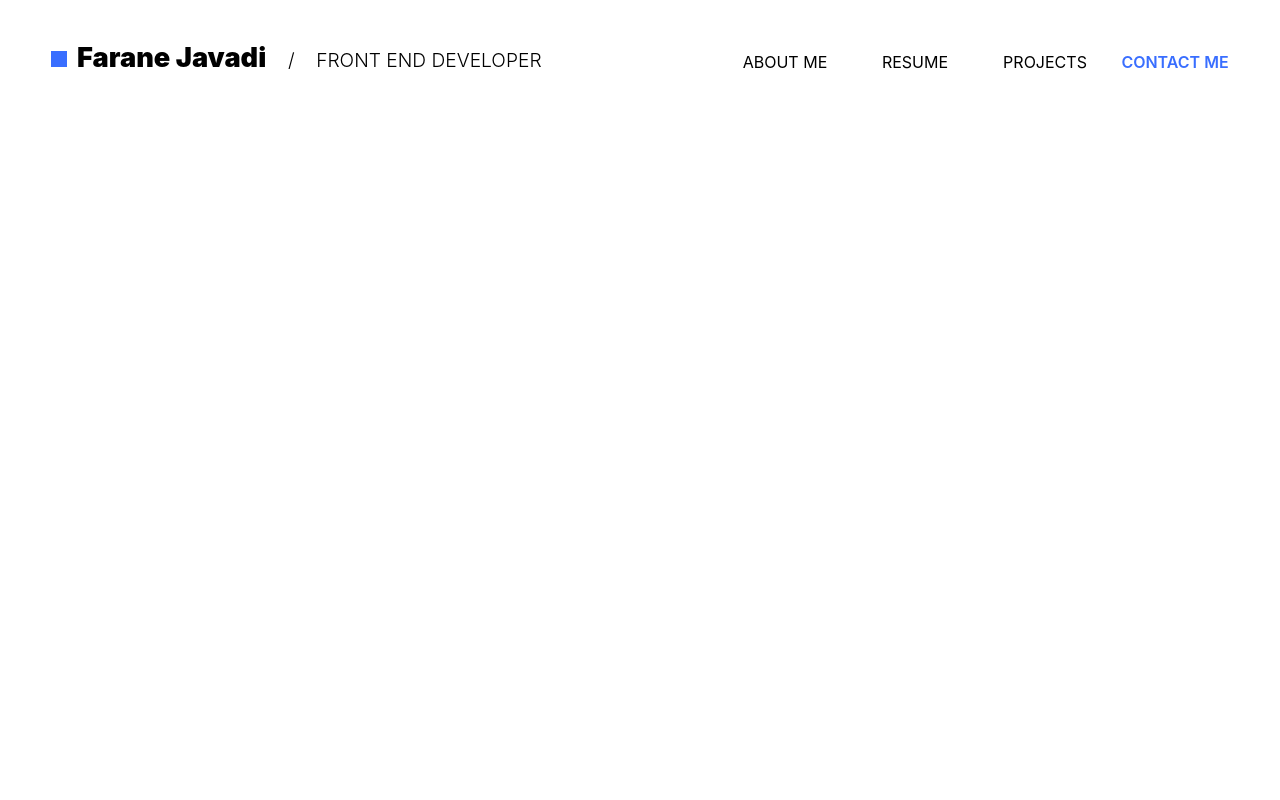
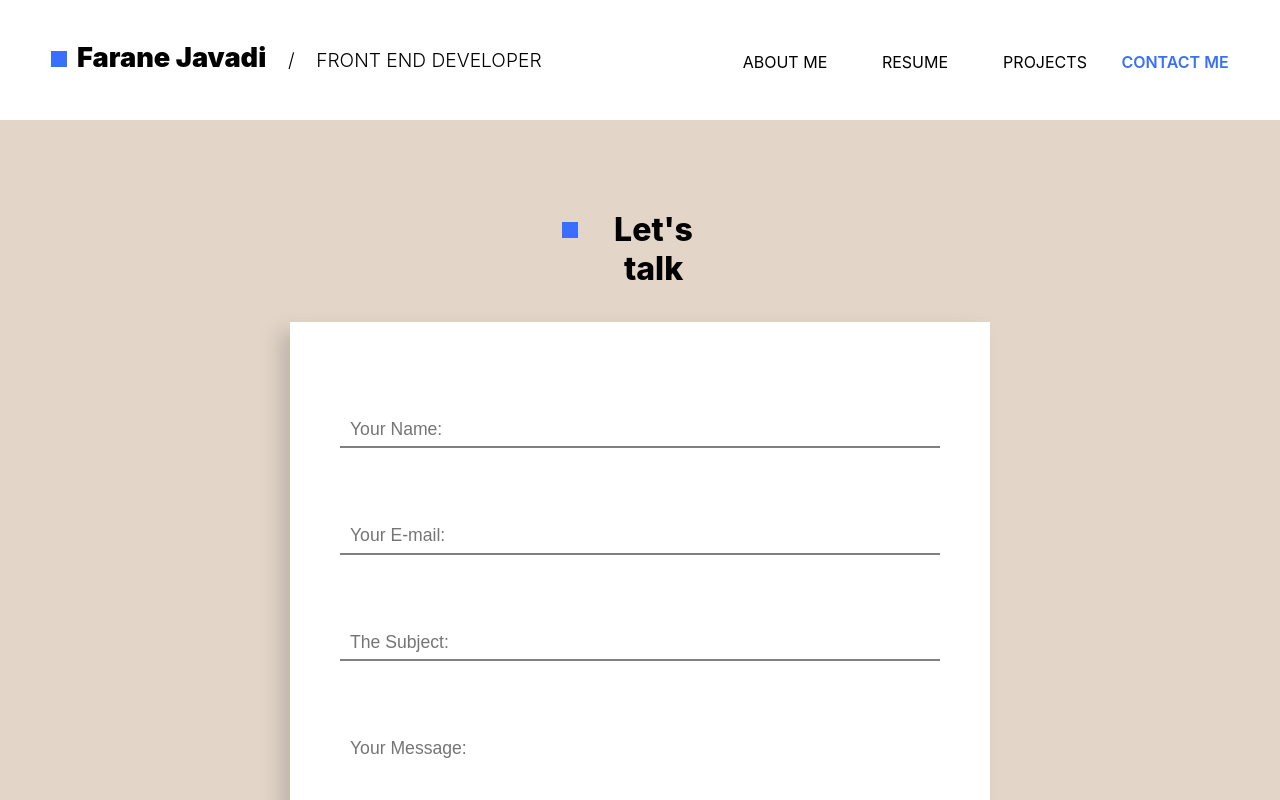
Before and after one commit to faraneh/Dream, a React (Create React App) app: page /contact-me in a window 1280 px wide. Shown: the top 800 px of the page. Built offline with nearby package versions, Linux system fonts and the light colour scheme.

Commit message:
contact-page

```diff
--- a/package.json
+++ b/package.json
@@ -11,6 +11,8 @@
     "@testing-library/jest-dom": "^5.14.1",
     "@testing-library/react": "^11.2.7",
     "@testing-library/user-event": "^12.8.3",
+    "axios": "^0.21.1",
+    "emailjs-com": "^3.2.0",
     "react": "^17.0.2",
     "react-dom": "^17.0.2",
     "react-router-dom": "^5.2.0",
--- /dev/null
+++ b/src/axios-orders.jsx
@@ -0,0 +1,7 @@
+import axios from 'axios';
+
+const instance = axios.create ({
+    baseURL : 'https://dream-64a94-default-rtdb.firebaseio.com/'
+});
+
+export default instance;
--- /dev/null
+++ b/src/components/contactMe/contactMe.css
@@ -0,0 +1,37 @@
+.contactMe {
+    text-align: center;
+    padding: 0;
+    padding-top: 150px;
+    padding-bottom: 50px;
+    background-color:rgb(227, 213, 200);
+}
+
+.contactMeForm {
+    width: 700px;
+    min-height: 800px;
+    background-color: white;
+    box-shadow: -11px 9px 18px -1px rgba(105, 105, 105, 0.3);
+    -webkit-box-shadow: -11px 9px 18px -1px rgba(105, 105, 105, 0.3);
+    -moz-box-shadow: -11px 9px 18px -1px rgba(105, 105, 105, 0.3);
+    margin: 20px auto;
+    padding: 40px;
+    padding-top: 70px;
+    box-sizing: border-box;
+    text-align: left;
+}
+.contactMeHeader {
+    /* border: 1px solid red; */
+    width: 189px;
+    height: 2rem;
+    margin: 50px auto 90px;
+    display: flex;
+    justify-content: space-around;
+    padding: 10px;
+    box-sizing: border-box;
+}
+.contactMeHeader h1 {
+    margin: 0;
+    margin-left: -5px;
+    font-weight: 800;
+    font-size: 2rem;
+}
--- /dev/null
+++ b/src/components/contactMe/contactMe.jsx
@@ -0,0 +1,172 @@
+import React, { Component } from 'react';
+import './contactMe.css';
+import ContactMeInput from './contactMeInput/contactMeInput';
+import axios from '../../axios-orders';
+import emailjs from 'emailjs-com';
+
+class ContactMe extends Component {
+    state = {
+        contactMe: {
+            name: {
+                elementType: 'input',
+                elementConfig: {
+                    type: "text",
+                    placeholder: "Your Name:"
+                },
+                value: '',
+                validation: {
+                    required: true,
+                },
+                valid: false,
+                touched: false,
+            },
+            email:  {
+                elementType: 'input',
+                elementConfig: {
+                    type: "text",
+                    placeholder: "Your E-mail:"
+                },
+                value: '',
+                validation: {
+                    required: true,
+                },
+                valid: false,
+                touched: false,
+            },
+            subject:  {
+                elementType: 'input',
+                elementConfig: {
+                    type: "text",
+                    placeholder: "The Subject:"
+                },
+                value: '',
+                validation: {
+                    required: true,
+                },
+                valid: false,
+                touched: false,
+            },
+            message:  {
+                elementType: 'textarea',
+                elementConfig: {
+                    type: "text",
+                    placeholder: "Your Message:"
+                },
+                value: '',
+                validation: {
+                    required: true,
+                },
+                valid: false,
+                touched: false,
+            },
+        },
+        formIsValid: false,
+     }
+
+     checkValidity(value, rules) {
+         let isValid = false;
+        if(rules.required) {
+            isValid = value.trim() !== '';
+        }
+        return isValid;
+     }
+
+     inputContactMeChangedHandler = (event, inputIdentifier) => {
+        const updatedContactMeForm = {
+            ...this.state.contactMe
+        };
+        const updatedContactMeFormElement = {...updatedContactMeForm[inputIdentifier]};
+        updatedContactMeFormElement.value = event.target.value;
+        updatedContactMeFormElement.valid = this.checkValidity(updatedContactMeFormElement.value, updatedContactMeFormElement.validation);
+        updatedContactMeFormElement.touched = true;
+        updatedContactMeForm[inputIdentifier] = updatedContactMeFormElement;
+
+        let formIsValid = true;
+        for(let inputIdentifiers in updatedContactMeForm) {
+            formIsValid = updatedContactMeForm[inputIdentifiers].valid && formIsValid;
+        }
+
+        this.setState({contactMe: updatedContactMeForm, formIsValid : formIsValid});
+     }
+
+     contactMeHandler = (event) => {
+        event.preventDefault();
+
+        const message = {
+            name : this.state.contactMe.name.value,
+            email : this.state.contactMe.email.value,
+            subject : this.state.contactMe.subject.value,
+            message : this.state.contactMe.message.value,
+        }
+
+         axios.post('/messages.json', message)
+            .then (response => {
+                this.setState({eraseValues : true});
+                console.log(response, message);
+            })
+            .catch (error => {
+                this.setState({eraseValues : false});
+                console.log(error, message);
+            })
+
+            const contactMeState = {...this.state.contactMe};
+            contactMeState.name.value = '';
+            contactMeState.email.value = '';
+            contactMeState.subject.value = '';
+            contactMeState.message.value = '';
+            this.setState({contactMe : contactMeState, formIsValid : false});
+
+
+            emailjs.sendForm('service_u3f4n8v', 'template_62bzl5w', event.target, 'user_KMoTiil2oiOhxeTrud4K9')
+            .then((result) => {
+                console.log(result.text);
+            }, (error) => {
+                console.log(error.text);
+            });
+     }
+
+     contactMeResetHandler = (event) => {
+         const contactMeState = {...this.state.contactMe};
+         contactMeState.name.value = '';
+         contactMeState.email.value = '';
+         contactMeState.subject.value = '';
+         contactMeState.message.value = '';
+         this.setState({contactMe : contactMeState});
+     }
+
+
+    render() {
+        const formElementsArray = [];
+        for(let key in this.state.contactMe) {
+            formElementsArray.push({
+                id: key,
+                config: this.state.contactMe[key],
+            });
+        }
+
+        return (
+            <div className="contactMe">
+            <div className="contactMeHeader"><div className="blueDot" style={{marginTop: 12}} /><h1>Let's talk</h1></div>
+                <div className="contactMeForm">
+                    <form style={{width: '100%'}} onSubmit={this.contactMeHandler} onReset={this.contactMeResetHandler} >
+                        {formElementsArray.map(formElement => (
+                            <ContactMeInput
+                                key={formElement.id}
+                                elementType={formElement.config.elementType}
+                                elementConfig={formElement.config.elementConfig}
+                                value={formElement.config.value}
+                                invalid={!formElement.config.valid}
+                                touched={formElement.config.touched}
+                                contactMeChanged={(event) => this.inputContactMeChangedHandler(event, formElement.id)}
+                                name={formElement.id} />
+                        ))}
+                        <button type="submit" className={this.state.formIsValid ? 'btn1' : 'btn2'} disabled={!this.state.formIsValid}>SEND</button>
+                        <button type ="reset" className={'btn2'}>CLEAR</button>
+                    </form>
+                </div>
+            </div>
+         );
+    }
+}
+
+export default ContactMe;
--- /dev/null
+++ b/src/components/contactMe/contactMeInput/contactMeInput.css
@@ -0,0 +1,43 @@
+.contactMeInput {
+    width: 95%;
+    padding: 10px;
+    box-sizing: border-box;
+}
+.Label {
+    font-weight: bold;
+    display: block;
+    margin-bottom: 10px;
+}
+
+.InputElement {
+    outline: none;
+    border: none;
+    border-bottom: 2px solid grey;
+    padding: 6px 10px;
+    display: block;
+    width: 600px;
+    box-sizing: border-box;
+    margin-bottom: 40px;
+    font-family: sans-serif;
+    font-size: 1.1rem;
+    line-height: 1.4rem;
+}
+.InputElement:hover{
+    border: none;
+    border-bottom: 2px solid blue;
+}
+.InputElement:focus{
+    border: none;
+    border-bottom: 2px solid blue;
+}
+.contactMeTextarea {
+    min-height: 150px;
+    max-height: 150px;
+    min-width: 600px;
+    max-width: 600px;
+    margin-bottom: 100px;
+}
+
+.Invalid{
+    border-bottom: 2px solid rgb(185, 0, 0);
+}
--- /dev/null
+++ b/src/components/contactMe/contactMeInput/contactMeInput.jsx
@@ -0,0 +1,47 @@
+import React from 'react';
+import './contactMeInput.css';
+
+const contactMeInput = (props) => {
+
+    let inputElement = null;
+    const contactMeInputClasses = ['InputElement'];
+    const contactMeInputClassesTxtArea = [...contactMeInputClasses, 'contactMeTextarea'];
+
+    if(props.invalid && props.touched) {
+        contactMeInputClasses.push('Invalid');
+    }
+
+    switch (props.elementType) {
+        case ('input'):
+            inputElement = <input
+                {...props.elementConfig}
+                className={contactMeInputClasses.join(' ')}
+                value={props.value}
+                onChange={props.contactMeChanged} />;
+            break;
+        case ('textarea'):
+            inputElement = <textarea
+                {...props.elementConfig}
+                className={contactMeInputClassesTxtArea.join(' ')}
+                cols={2}
+                value={props.value}
+                onChange={props.contactMeChanged} />;
+            break;
+        default:
+            inputElement = <input
+                {...props.elementConfig}
+                className={contactMeInputClasses}
+                value={props.value}
+                onChange={props.contactMeChanged} />;
+            break;
+    }
+
+    return (
+        <div className={'contactMeInput'}>
+            <label className={'Label'} name={props.name}>{props.label}</label>
+            {inputElement}
+        </div>
+     );
+}
+
+export default contactMeInput;
--- a/src/components/mainPage/mainPageBody/mainPageBody.css
+++ b/src/components/mainPage/mainPageBody/mainPageBody.css
@@ -3,6 +3,7 @@
     margin: 0;
     padding: 0;
     height: 87vh;
+    min-height: 850px;
     box-sizing: border-box;
 }
 .mainPageBodyCreamBoxLeft {
--- a/src/components/mainPage/mainPageFooter/mainPageFooter.css
+++ b/src/components/mainPage/mainPageFooter/mainPageFooter.css
@@ -1,7 +1,7 @@
 .mainPageFooter {
     width: 100vw;
     text-align: center;
-    position: relative;
+    position: absolue;
     display: flex;
     flex-flow: row;
     padding: 20px;
--- a/src/containers/mainPage/mainPage.css
+++ b/src/containers/mainPage/mainPage.css
@@ -3,7 +3,7 @@
     top: 0;
     left: 0;
     min-width: 100%;
-    min-height: 90%;
+    min-height: 1000px;
     padding: 0;
     margin: 0;
     text-align: center;
--- a/src/containers/mainPage/mainPage.jsx
+++ b/src/containers/mainPage/mainPage.jsx
@@ -5,9 +5,10 @@ import MainPageFooter from '../../components/mainPage/mainPageFooter/mainPageFoo
 import MainPageBody from '../../components/mainPage/mainPageBody/mainPageBody';
 import { Route, Switch } from 'react-router-dom';
 import Resume from '../../components/resume/resume';
+import ContactMe from '../../components/contactMe/contactMe';
 
 class MainPage extends Component {
-    state = {  }
+    state = { }
     render() {
         return (
             <div className={'MainPage'}>
@@ -17,6 +18,7 @@ class MainPage extends Component {
                 {/* <MainçPageBody /> */}
                 <Switch>
                     <Route path="/resume" component={Resume} />
+                    <Route path="/contact-me" component={() => <ContactMe />} />
                     <Route path="/" exact component={MainPageBody} />
                 </Switch>
                 {/* and absolute footer */}
```
Also changed, not shown: 2 other files (tests, documents, lock files or other folders).
